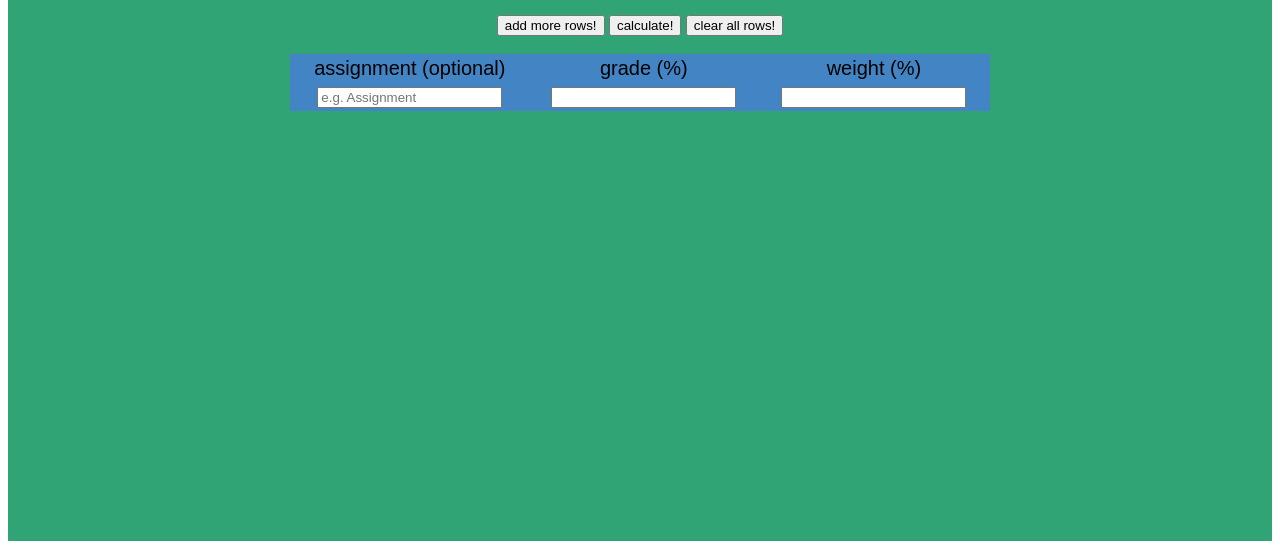
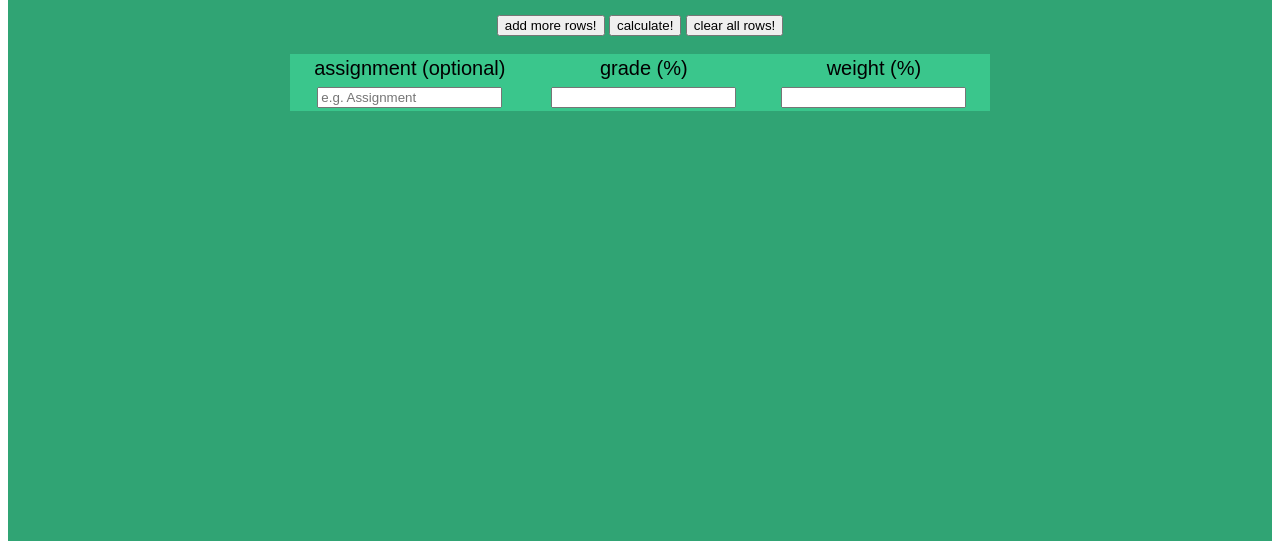
Before and after one commit to liamstrauser/stubweb, a plain HTML site: page gc.html in a window 1280 px wide. Shown: the part 287-836 px from the top of the page. Drawn offline with Linux system fonts and the light colour scheme.

Commit message:
change color

```diff
--- a/gc.css
+++ b/gc.css
@@ -32,7 +32,7 @@ p {
 table{
     width: 700px;
     height: 50x;
-    background: rgba(75, 121, 229, 0.708);
+    background: rgb(58, 198, 140);
     font-size: 20px;
 
 }
```
